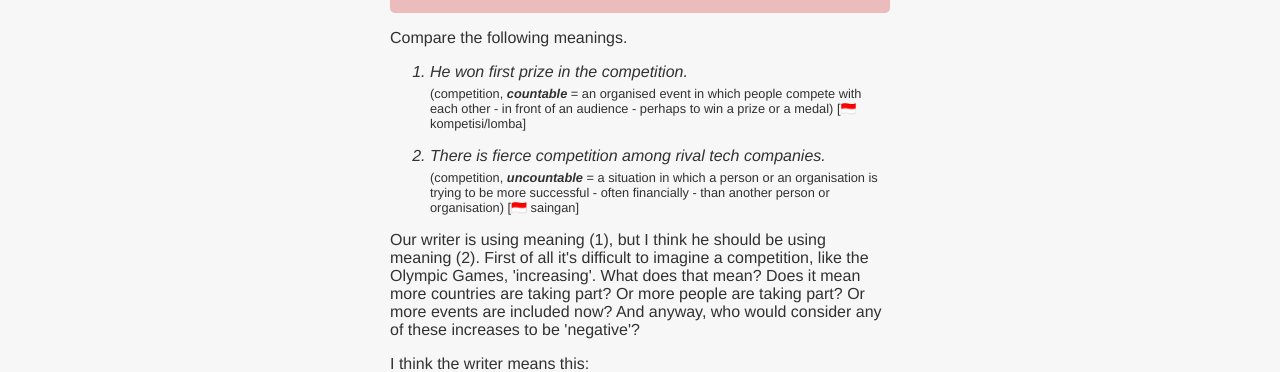
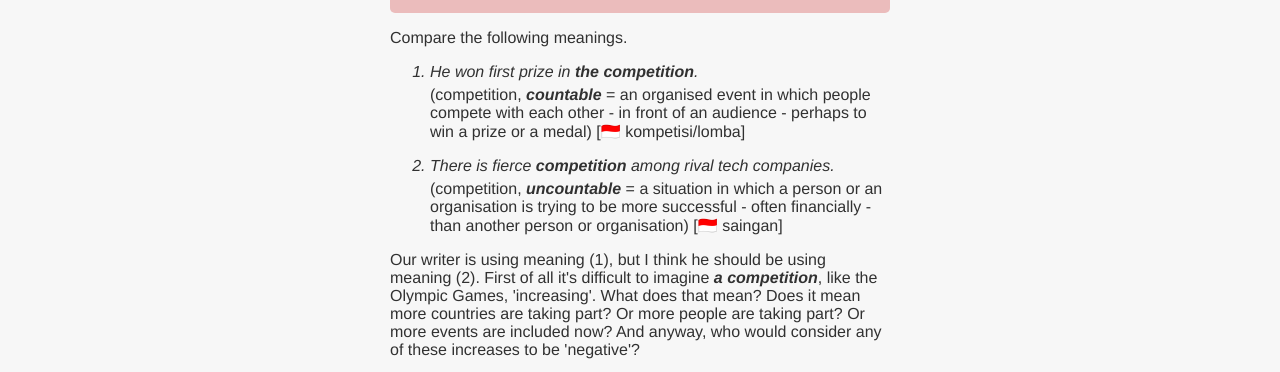
Before and after one commit to boltonsteve/gurueap, a SvelteKit app: page /posts/competition in a window 1280 px wide. Shown: the part 468-840 px from the top of the page. Built offline with nearby package versions, Linux system fonts and the light colour scheme.

Commit message:
competition 2

```diff
--- a/src/routes/posts/competition/+page.svelte
+++ b/src/routes/posts/competition/+page.svelte
@@ -21,17 +21,17 @@
 
 
 <ol class="lh-15">
-    <li class="font-italic">He won first prize in the competition.</li>
-    <li class="small lst-none mb-1">(competition, <b><i>countable</i></b> = an organised event in which people compete with each other - in front of an audience - perhaps to win a prize or a medal) [{@html flagIndo} kompetisi/lomba]</li>
+    <li class="font-italic">He won first prize in <b><i>the competition</i></b>.</li>
+    <li class="lst-none mb-1">(competition, <b><i>countable</i></b> = an organised event in which people compete with each other - in front of an audience - perhaps to win a prize or a medal) [{@html flagIndo} kompetisi/lomba]</li>
 </ol>
 
 <ol start="2" class="lh-15">
-    <li class="font-italic">There is fierce competition among rival tech companies.</li>
-    <li class="small lst-none mb-1">(competition, <b><i>uncountable</i></b> = a situation in which a person or an organisation is trying to be more successful - often financially - than another person or organisation) [{@html flagIndo} saingan]</li>
+    <li class="font-italic">There is fierce <b><i>competition</i></b> among rival tech companies.</li>
+    <li class="lst-none mb-1">(competition, <b><i>uncountable</i></b> = a situation in which a person or an organisation is trying to be more successful - often financially - than another person or organisation) [{@html flagIndo} saingan]</li>
 </ol>
 
 
-<p>Our writer is using meaning (1), but I think he should be using meaning (2). First of all it's difficult to imagine a competition, like the Olympic Games, 'increasing'. What does that mean? Does it mean more countries are taking part? Or more people are taking part? Or more events are included now? And anyway, who would consider any of these increases to be 'negative'?</p>
+<p>Our writer is using meaning (1), but I think he should be using meaning (2). First of all it's difficult to imagine <b><i>a competition</i></b>, like the Olympic Games, 'increasing'. What does that mean? Does it mean more countries are taking part? Or more people are taking part? Or more events are included now? And anyway, who would consider any of these increases to be 'negative'?</p>
 
 <p>I think the writer means this:</p>
 
--- a/src/routes/posts/it-or-this/+page.svelte
+++ b/src/routes/posts/it-or-this/+page.svelte
@@ -21,9 +21,10 @@
         <div class="font-italic">The government..</div>
         <div class="font-italic">..has just removed fuel subsidies.</div>
     </div>
-    <p>When you want to refer back to the <b>theme</b>, use a <span class="underline">pronoun</span>:</p>
+    <p>When you want to refer back to the <b>theme</b>, use a <span class="uli">pronoun</span>:</p>
     <p class="ml-3 font-italic">The government has just removed fuel subsidies. <span class="font-weight-bold text-success">They</span> felt that the fuel subsidies were not economically sustainable.</p>
-    <p>When you want to refer back to the <b>rheme</b>, use <span class="underline">this</span> or <span class="underline">these</span>:</p>
+    <p>When you want to refer back to the <b>rheme</b>, use <span class="uli">this</span> or <span class="uli">these</span>:</p>
+
     <p class="ml-3 font-italic">The government has just removed fuel subsidies. <span class="font-weight-bold text-success">This</span> means that the price of basic goods will surely go up.</p>
     <hr>
     <h3 class="text-info">Exam tip</h3>
```
